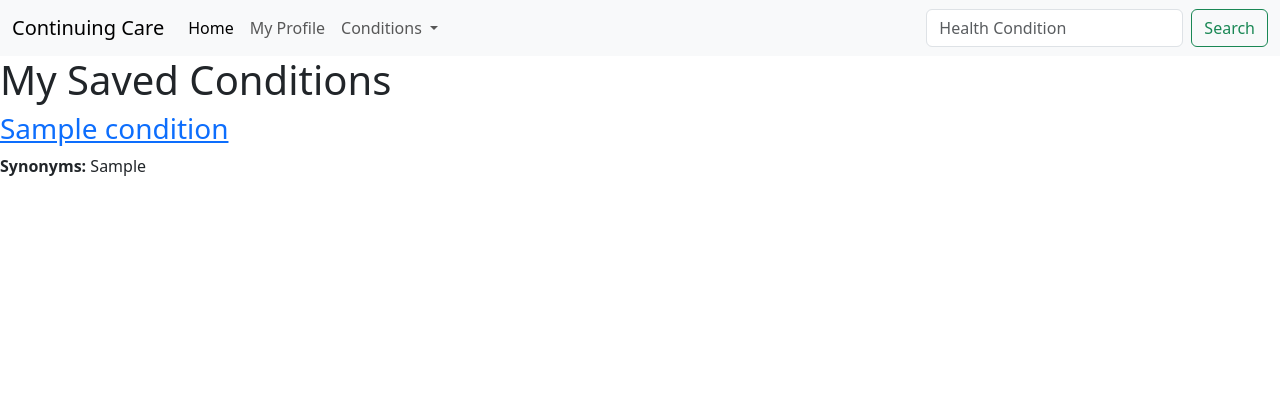
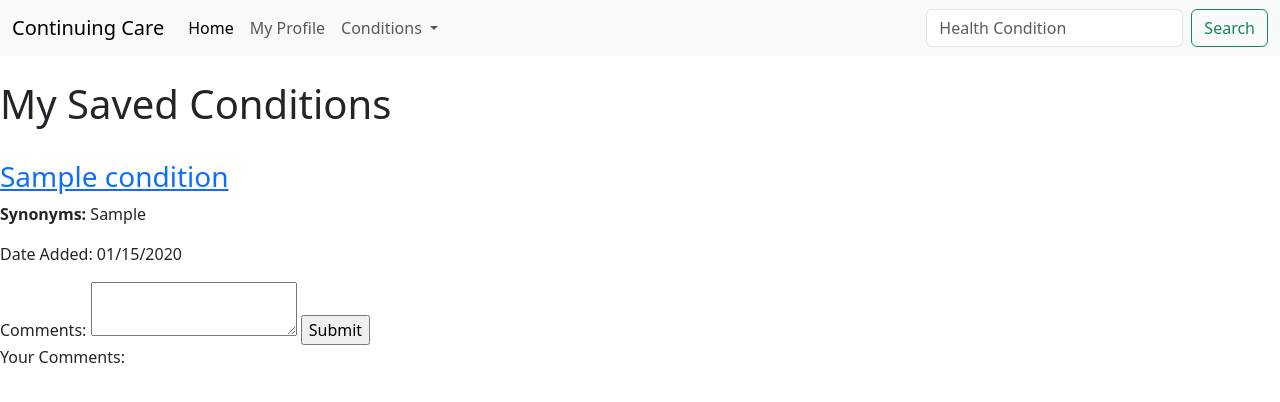
Before and after one commit to BWuthrich06/My_Health_Project, a Flask app: page /profile/saved in a window 1280 px wide. Shown: the top 402 px of the page. Run offline with Flask 2, Linux system fonts and the light colour scheme; the visitor is signed in with stand-in values (Sample User, id 1); tables that the repository leaves empty hold one stand-in row (values such as "Sample post").

Commit message:
Starting comment box.

```diff
--- a/crud.py
+++ b/crud.py
@@ -1,5 +1,5 @@
 from model import db, User, Condition, User_condition, connect_to_db
-from datetime import datetime
+from datetime import date
 
 
 
@@ -42,13 +42,12 @@
 
 
 
-def create_condition(title, all_synonyms, word_synonyms, url):
+def create_condition(title, all_synonyms, url):
     """Create and return a condition."""
 
     condition = Condition(
         title = title,
         all_synonyms = all_synonyms,
-        word_synonyms = word_synonyms,
         url = url,
     )
     return condition
@@ -66,6 +65,7 @@
     """Return condition by id."""
 
     return Condition.query.get(condition_id)
+
 
 
 def get_all_conditions_by_user_id(user_id):
@@ -98,7 +98,7 @@
     new_user_condition = User_condition(
         condition_id = condition_id,
         user_id = user_id,
-        date_added = datetime.now(),
+        date_added = date.today(),
     )
 
     return new_user_condition
--- a/model.py
+++ b/model.py
@@ -1,7 +1,6 @@
 """Models for health conditions app"""
 
 from flask_sqlalchemy import SQLAlchemy
-from datetime import datetime
 
 db = SQLAlchemy()
 
@@ -33,7 +32,7 @@
     favorite_id = db.Column(db.Integer, primary_key=True, autoincrement=True)
     user_id = db.Column(db.Integer, db.ForeignKey("users.user_id"))
     condition_id = db.Column(db.Integer, db.ForeignKey("conditions.condition_id"))
-    date_added = db.Column(db.DateTime)
+    date_added = db.Column(db.Date)
     comments = db.Column(db.Text, nullable = True)
 
     user = db.relationship("User", back_populates="user_conditions")
--- a/seed_database.py
+++ b/seed_database.py
@@ -1,6 +1,6 @@
 import os
 import json
-# from datetime import datetime
+
 
 import crud
 import server
--- a/server.py
+++ b/server.py
@@ -132,10 +132,11 @@
 
     user = crud.get_user_by_email(session['email'])
     user_condition = crud.create_user_condition(condition, user.user_id)
+    flash("Condition has been successfully added.")
     db.session.add(user_condition)
     db.session.commit()
 
-    return {"message": "Condition has been added."}
+    return {"message": "Condition has been successfully added."}
 
 
 
@@ -158,6 +159,17 @@
     return render_template('/saved_conditions.html', all_user_conditions=all_user_conditions)
 
 
+@app.route('/addcomments', methods = ["POST"])
+def add_comments():
+    """Adds users comments to own condition."""
+
+
+
+    return render_template('saved_conditions.html', comment=comment)
+
+
+
+
 
 
 
--- a/templates/base.html
+++ b/templates/base.html
@@ -25,7 +25,7 @@
     {% for msg in get_flashed_messages() %}
       <h5 class="flash-msg">
         {{ msg }}
-      </h5>
+      </h5><br>
     {% endfor %}
 
     <nav class="navbar navbar-expand-lg bg-body-tertiary">
--- a/templates/profile.html
+++ b/templates/profile.html
@@ -2,6 +2,7 @@
 {% block title %}Welcome {{ name }} {% endblock %}
 
 {% block body %}
+<br>
   <h1>Welcome, {{ name }}</h1>
   <br>
 
--- a/templates/saved_conditions.html
+++ b/templates/saved_conditions.html
@@ -2,12 +2,25 @@
 {% block title %}Saved Conditions{% endblock %}
 
 {% block body %}
-  <h1>My Saved Conditions</h1>
+<br>
+  <h1>My Saved Conditions</h1><br>
 
 {% for user_condition in all_user_conditions %}
   <h3><a href ="{{ user_condition.condition.url }}">{{ user_condition.condition.title }}</a></h3>
   <p><b>Synonyms:</b> {{ user_condition.condition.all_synonyms }}</p>
-  <br>
+  <p>Date Added: {{ user_condition.date_added.strftime("%m/%d/%Y") }}</p>
+  <form>
+    <label>Comments:</label>
+    <textarea name="comments-box" id="comments-box"></textarea>
+    <input class="comments-submit" type="submit">
+  </form>
+  <p>Your Comments:</p>
+    <ul id="user_comments">
+
+    </ul>
+
+  <br><br>
+
 {% endfor %}
 
 
```
Also changed, not shown: static/comments.js (added, +31 -0 lines), static/conditions.js (+1 -18 lines).
